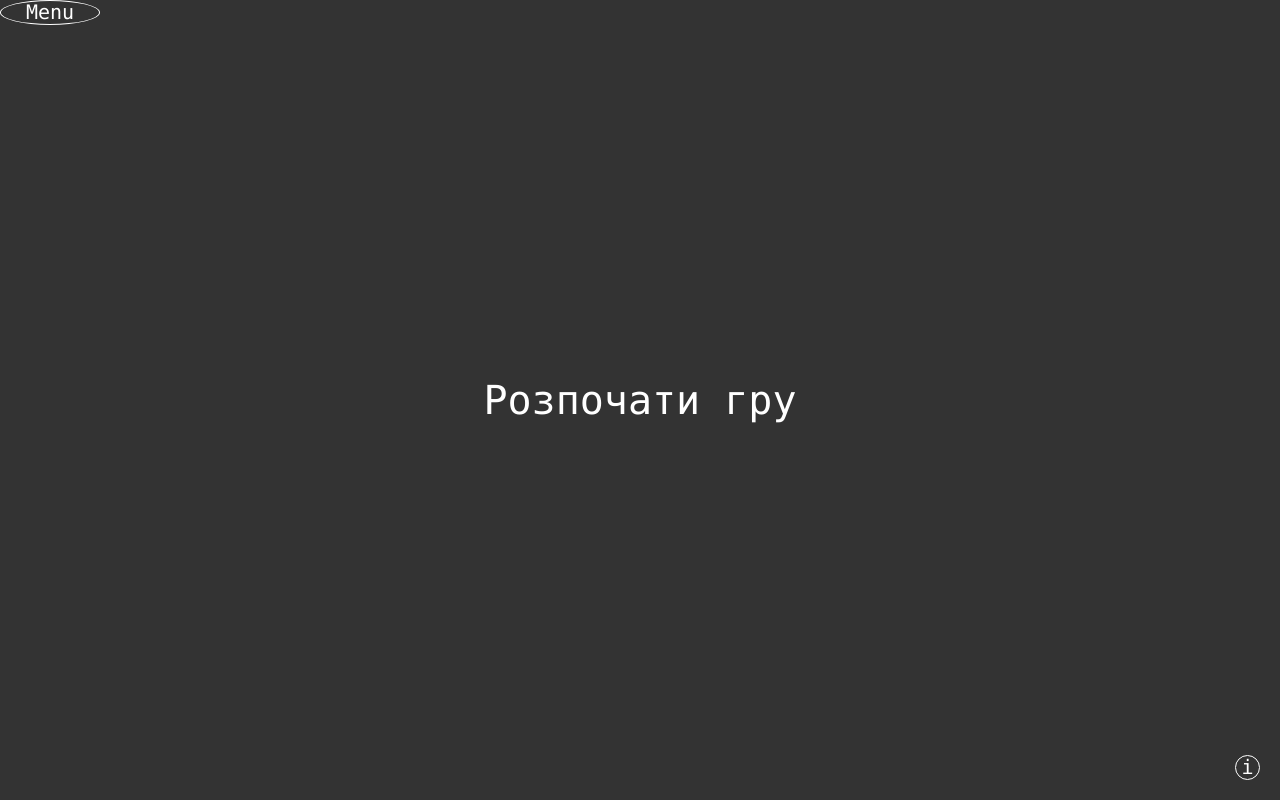
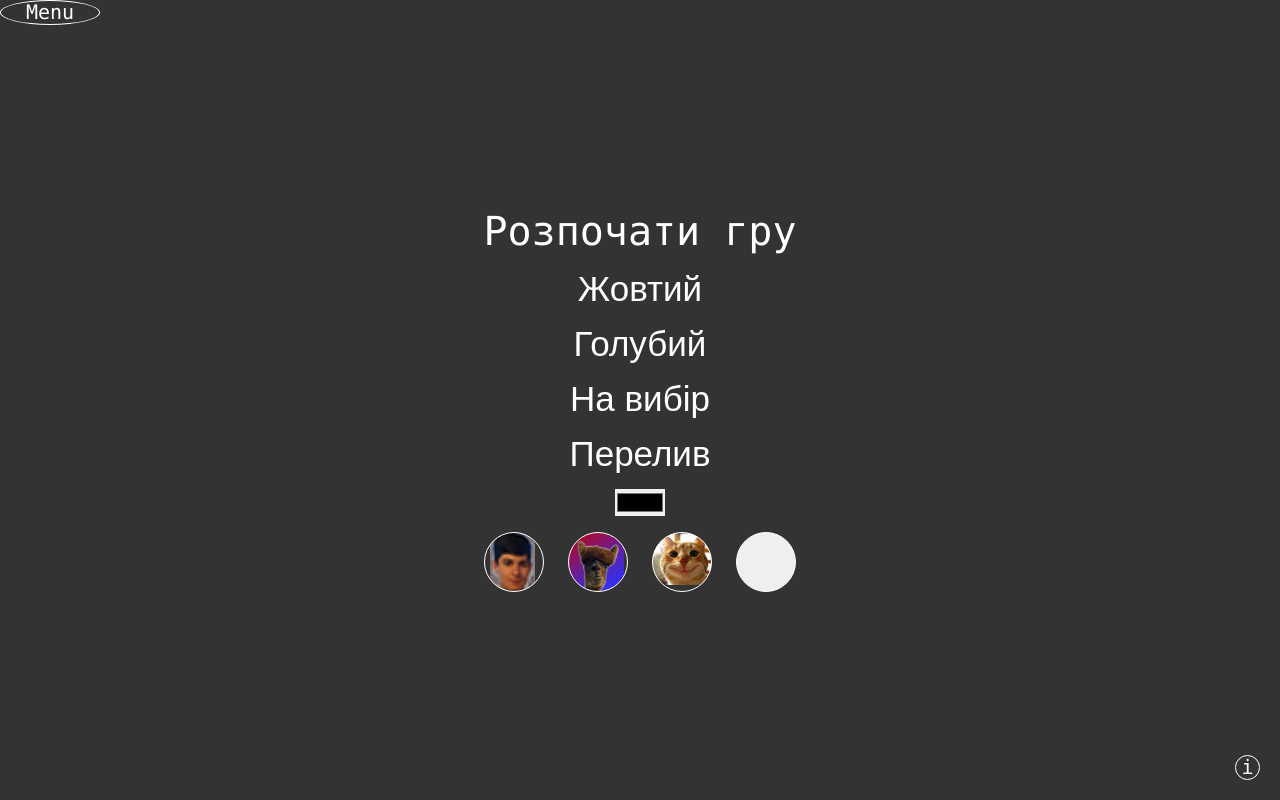
Before and after one commit to TelevizorFisher/Gsme_first, a plain HTML site: page index.html in a window 1280 px wide. Both pictures are taken after a click on the link "Menu". Drawn offline with Linux system fonts and the light colour scheme.

Commit message:
Add files via upload

```diff
--- a/css/style.css
+++ b/css/style.css
@@ -52,6 +52,8 @@ a{
 .game__body3,
 .game__body4,
 .game__body5,
+.game__body6,
+.game__body7,
 .game__items {
 	position: absolute;
 	width: 100%;
@@ -70,6 +72,10 @@ a{
 .game__body4:after,
 .game__body5:before,
 .game__body5:after,
+.game__body6:before,
+.game__body6:after,
+.game__body7:before,
+.game__body7:after,
 .game__items:before,
 .game__items:after{
 	content: '';
@@ -89,7 +95,7 @@ a{
 	background-size: 100px 100px;
 	background-position: 100% 25%;
 	background-color:yellow;
-	animation: fly_1 24s infinite;
+	animation: fly_1 25s infinite;
 }
 .game__body:after{
 	background-image: url(../img/1356462528_1357539925.jpg);
@@ -97,7 +103,7 @@ a{
 	background-size: 100px 100px;
 	background-position: 0% 25%;
 background-color: blue;
-	animation: fly_2 11s infinite;
+	animation: fly_2 16s infinite;
 }
 .game__body2:before{
 	background-image: url(../img/1356462528_1357539925.jpg);
@@ -105,21 +111,21 @@ background-color: blue;
 	background-size: 100px 100px;
 	background-position: 0% 25%;
 	background-color: #fcf;
-	animation: fly_5 16s infinite;
+	animation: fly_5 18s infinite;
 }
 .game__body2:after{
 	background-image: url(../img/1356462528_1357539925.jpg);
 	background-repeat: no-repeat;
 	background-size: 100px 100px;
 	background-position: 0% 25%;
-	animation: fly_5 24s infinite;
+	animation: fly_5 26s infinite;
 }
 .game__body3:before{
 	background-image: url(../img/1356462528_1357539925.jpg);
 	background-repeat: no-repeat;
 	background-size: 100px 100px;
 	background-position: 0% 25%;
-	animation: fly_4 11s infinite;
+	animation: fly_4 13s infinite;
 }
 .game__body3:after{
 	background-color: #effb;
@@ -127,7 +133,7 @@ background-color: blue;
 	background-repeat: no-repeat;
 	background-size: 100px 100px;
 	background-position: 100% 25%;
-	animation: fly_5 16s infinite;
+	animation: fly_5 18s infinite;
 }
 .game__body4:before{
 	background-image: url(../img/1356462528_1357539925.jpg);
@@ -135,7 +141,7 @@ background-color: blue;
 	background-size: 100px 100px;
 	background-position: 100% 25%;
 	background-color: #bfbb;
-	animation: fly_1 11s infinite;
+	animation: fly_1 13s infinite;
 }
 .game__body4:after{
 	background-image: url(../img/1356462528_1357539925.jpg);
@@ -143,7 +149,7 @@ background-color: blue;
 	background-size: 100px 100px;
 	background-position: 100% 25%;
 	background-color: #aafb;
-	animation: fly_3 24s infinite;
+	animation: fly_3 26s infinite;
 }
 .game__body5:before{
 	background-image: url(../img/1356462528_1357539925.jpg);
@@ -151,7 +157,7 @@ background-color: blue;
 	background-size: 100px 100px;
 	background-position: 100% 25%;
 	background-color: #cc18c1;
-	animation: fly_7 18s infinite;
+	animation: fly_7 20s infinite;
 }
 .game__body5:after{
 	background-color: #076400;
@@ -159,7 +165,39 @@ background-color: blue;
 	background-repeat: no-repeat;
 	background-size: 100px 100px;
 	background-position: 100% 25%;
-	animation: fly_7 13s infinite;
+	animation: fly_7 17s infinite;
+}
+.game__body6:before{
+	background-image: url(../img/1356462528_1357539925.jpg);
+	background-repeat: no-repeat;
+	background-size: 100px 100px;
+	background-position: 0% 25%;
+	animation: fly_8 30s infinite;
+		background-color: #076400;
+}
+.game__body6:after{
+	background-color: #effb;
+		background-image: url(../img/1356462528_1357539925.jpg);
+	background-repeat: no-repeat;
+	background-size: 100px 100px;
+	background-position: 100% 25%;
+	animation: fly_8 52s infinite;
+		background-color: #076400;
+	}
+	.game__body7:before{
+	background-image: url(../img/1356462528_1357539925.jpg);
+	background-repeat: no-repeat;
+	background-size: 100px 100px;
+	background-position: 0% 25%;
+	animation: fly_7 37s infinite;
+}
+.game__body7:after{
+	background-color: #effb;
+		background-image: url(../img/1356462528_1357539925.jpg);
+	background-repeat: no-repeat;
+	background-size: 100px 100px;
+	background-position: 100% 25%;
+	animation: fly_8 22s infinite;
 }
 .game__items:before{
 		background-image: url(../img/1356462528_1357539925.jpg);
@@ -167,7 +205,7 @@ background-color: blue;
 	background-size: 100px 100px;
 	background-position: 0% 25%;
 	background-color: green;
-	animation: fly_3 17s infinite;
+	animation: fly_3 20s infinite;
 }
 .game__items:after{
 		background-image: url(../img/1356462528_1357539925.jpg);
@@ -175,13 +213,13 @@ background-color: blue;
 	background-size: 100px 100px;
 	background-position: 0% 25%;
 	background-color: red;
-	animation: fly_6 24s infinite;
+	animation: fly_6 28s infinite;
 }
 @keyframes fly_1{
-	10% {transform: translate(64vw, 0vh);}
-	20% {transform: translate(0vw, 55.667vh);}
-	30% {transform: translate(20vw, 95.667vh);}
-	40% {transform: translate(95.667vw, 0vh);}
+	10% {transform: translate(64vw, 15vh);}
+	20% {transform: translate(5vw, 55.667vh);}
+	30% {transform: translate(45vw, 95.667vh);}
+	40% {transform: translate(95.667vw, 45vh);}
 	50% {transform: translate(0vw, 45vh);}
 	60% {transform: translate(30vw, 0vh);}
 	70% {transform: translate(75vw, 75vh);}
@@ -189,18 +227,18 @@ background-color: blue;
 	90% {transform: translate(50vw, 0vh);}
 }
 @keyframes fly_2{
-	25% {transform: translate(0vw, 94.667vh);}
-	50% {transform: translate(94.667vw, 0vh);}
+	25% {transform: translate(45vw, 94.667vh);}
+	50% {transform: translate(94.667vw, 45vh);}
 	75% {transform: translate(94.667vw, 94.667vh);}
 	0%, 100% {transform: translate(0px, 0px);}
 }
 @keyframes fly_3{
 	10% {transform: translate(25vw, 75vh);}
-	20% {transform: translate(0vw, 95.667vh);}
+	20% {transform: translate(66vw, 95.667vh);}
 	30% {transform: translate(95.667vw, 45vh);}
-	40% {transform: translate(95.667vw, 0vh);}
+	40% {transform: translate(95.667vw, 66vh);}
 	50% {transform: translate(0vw, 20vh);}
-	60% {transform: translate(65vw, 0vh);}
+	60% {transform: translate(65vw, 15vh);}
 	70% {transform: translate(95vw, 30vh);}
 	80% {transform: translate(95.667vw, 75vh);}
 	90% {transform: translate(50vw, 50vh);}
@@ -214,11 +252,11 @@ background-color: blue;
 }
 @keyframes fly_5{
 	10% {transform: translate(64vw, 50vh);}
-	20% {transform: translate(0vw, 95.667vh);}
+	20% {transform: translate(33vw, 95.667vh);}
 	30% {transform: translate(95.667vw, 95.667vh);}
-	40% {transform: translate(95.667vw, 0vh);}
+	40% {transform: translate(95.667vw, 33vh);}
 	50% {transform: translate(0vw, 45vh);}
-	60% {transform: translate(95.667vw, 0vh);}
+	60% {transform: translate(95.667vw, 33vh);}
 	70% {transform: translate(0vw, 30vh);}
 	80% {transform: translate(95.667vw, 95.667vh);}
 	90% {transform: translate(50vw, 0vh);}
@@ -237,6 +275,40 @@ background-color: blue;
 	0%, 100% {transform: translate(0px, 0px);}
 }
 @keyframes fly_7{
+	10% {transform: translate(60vw, 60vh);}
+	20% {transform: translate(100vw, 90vh);}
+	30% {transform: translate(20vw, 20vh);}
+	40% {transform: translate(30vw, 100vh);}
+	50% {transform: translate(80vw, 70vh);}
+	60% {transform: translate(55vw,30vh);}
+	70% {transform: translate(50vw, 85vh);}
+	80% {transform: translate(22vw, 22vh);}
+	90% {transform: translate(52vw, 13vh);}
+	0%, 100% {transform: translate(45px, 45px);}
+}
+@keyframes fly_8{
+	5% {transform: translate(20vw, 5vh);}
+	10% {transform: translate(5vw, 20vh);}
+	15% {transform: translate(40vw, 10vh);}
+	20% {transform: translate(10vw, 40vh);}
+	25% {transform: translate(50vw, 10vh);}
+	30% {transform: translate(10vw, 50vh);}
+	35% {transform: translate(70vw,70vh);}
+	40% {transform: translate(75vw, 55vh);}
+	45% {transform: translate(55vw, 75vh);}
+	50% {transform: translate(85vw, 8vh);}
+	55% {transform: translate(8vw, 85vh);}
+	60% {transform: translate(5vw, 65vh);}
+	65% {transform: translate(44vw, 70vh);}
+	70% {transform: translate(36vw, 78vh);}
+	75% {transform: translate(78vw, 36vh);}
+	80% {transform: translate(20vw, 15vh);}
+	85% {transform: translate(30vw,85vh);}
+	90% {transform: translate(85vw, 76vh);}
+	95% {transform: translate(88vw, 88vh);}
+	0%, 100% {transform: translate(63px, 77px);}
+}
+@keyframes fly_9{
 	10% {transform: translate(60vw, 60vh);}
 	20% {transform: translate(90vw, 90vh);}
 	30% {transform: translate(20vw, 20vh);}
@@ -295,6 +367,10 @@ background-color: blue;
 .game__body4:hover:after,
 .game__body5:hover:before,
 .game__body5:hover:after,
+.game__body6:hover:before,
+.game__body6:hover:after,
+.game__body7:hover:before,
+.game__body7:hover:after,
 .game__body:hover .game__items:before,
 .game__body:hover .game__items:after{
 	display: none;
@@ -457,11 +533,129 @@ background-color: blue;
 		width: 100%;
 	height: 100%;
 }
+.menu__color {
+	height: 100%;
+	  display: flex;
+
+  justify-content: space-between;
+  justify-content:center;
+  flex-direction: column;
+  	text-align: center;
+	align-items: center;
+
+}
 .menu__close {
-	display: flex;
-	justify-content:center;
-	align-items: center;
-height:100%;
+	text-align: center;
 	font-size: 40px;
 	color: #fff;
+background: transparent;
+	padding: 0px 0px 15px 0px;
 }
+input#first {
+
+	font-size: 35px;
+	color: #fff;
+background: transparent;
+		padding: 0px 0px 15px 0px;
+}
+input#first1 {
+
+	font-size: 35px;
+	color: #fff;
+background: transparent;
+		padding: 0px 0px 15px 0px;
+}
+input#first2 {
+
+	font-size: 35px;
+	color: #fff;
+background: transparent;
+		padding: 0px 0px 15px 0px;
+}
+input#first3 {
+
+	font-size: 35px;
+	color: #fff;
+background: transparent;
+		padding: 0px 0px 15px 0px;
+}
+div#rect{
+	width: 100%;
+	height: 100%;
+position: fixed;
+left: 0;
+top: 0;
+}
+input#myColor{
+	text-align: center;
+margin: 0px 0px 15px 0px;
+}
+------
+.menu__ikonki {
+
+		height: 100%;
+
+	  display: flex;
+
+  justify-content: space-between;
+  justify-content:center;
+  	text-align: center;
+	align-items: center;
+
+}
+input#ikon-1{
+
+		display: inline-block;
+	width: 60px;
+	height: 60px;
+	border-radius: 50%;
+	border: 1px solid #fff;
+	font-size: 20px;
+	color: #fff;
+	text-align: center;
+	line-height: 23px;
+	position: relative;
+	z-index: 2;
+	background: url('../img/cursor1.png') 5px 0/45px no-repeat;
+}
+input#ikon-2{
+		display: inline-block;
+	width: 60px;
+	height: 60px;
+	border-radius: 50%;
+	border: 1px solid #fff;
+	font-size: 20px;
+	color: #fff;
+	text-align: center;
+	line-height: 23px;
+	position: relative;
+	z-index: 2;
+	background: url('../img/lama.jpg') 0 0/55px no-repeat;
+}
+input#ikon-3{
+		display: inline-block;
+	width: 60px;
+	height: 60px;
+	border-radius: 50%;
+	border: 1px solid #fff;
+	font-size: 20px;
+	color: #fff;
+	text-align: center;
+	line-height: 23px;
+	position: relative;
+	z-index: 2;
+		background: url('../img/кот.jpg') 0 0 /70px no-repeat;
+}
+input#ikon-4{
+		display: inline-block;
+	width: 60px;
+	height: 60px;
+	border-radius: 50%;
+	border: 1px solid #fff;
+	font-size: 20px;
+	color: #fff;
+	text-align: center;
+	line-height: 23px;
+	position: relative;
+	z-index: 2;
+}
--- a/index.html
+++ b/index.html
@@ -14,18 +14,38 @@
 		<meta name="viewport" content="width=device-width">
 	</head>
 	<!-- Отображаемое тело страницы -->
+
 	<body>
+
+
 		<!-- Оболочка для демонстрации -->
+	<div id="rect">
 		<div class="wrapper">
 			<!-- Контент -->
 			<a href="">
 
 			</a>
+
 			<div class="menu">
+
 				<a href="#menu" title="menu" class="menu__icon">Menu</a>
 				<div id="menu" class="menu__body">
 					<div class="conteiner">
-						<a href="#" class="menu__close">Розпочати гру</a>
+						<div class="menu__color">
+								<a href="#" class="menu__close">Розпочати гру</a>
+								<input id="first1"  type="button" value="Жовтий" />
+								<input id="first2"  type="button" value="Голубий" />
+								<input id="first3"  type="button" value="На вибір" />
+								<input id="first"  type="button" value="Перелив" />
+								<input type="color" id="myColor">
+								<div class="menu__ikonki">
+									<input id="ikon-1"  type="button" value="" />
+									<input id="ikon-2"  type="button" value="" />
+									<input id="ikon-3"  type="button" value="" />
+									<input id="ikon-4"  type="button" value="" />
+							</div>
+							</div>
+
 					</div>
 				</div>
 			</div>
@@ -35,12 +55,16 @@
 							<div class="game__body3">
 								<div class="game__body4">
 									<div class="game__body5">
+										<div class="game__body6">
+											<div class="game__body7">
 										<div class="game__items">
 											<div class="game__text">
 												Результат: <span></span>
 											</div>
 										</div>
 									<div class="game__counter"></div>
+										</div>
+									</div>
 								</div>
 							</div>
 						</div>
@@ -60,5 +84,10 @@
 				</div>
 			</div>
 		</div>
+</div>
+
+
 	</body>
 </html>
+
+<script src="js/main.js"></script>
```
Also changed, not shown: js/main.js (added, +32 -0 lines), img/lama.png (added), 1 other file.
